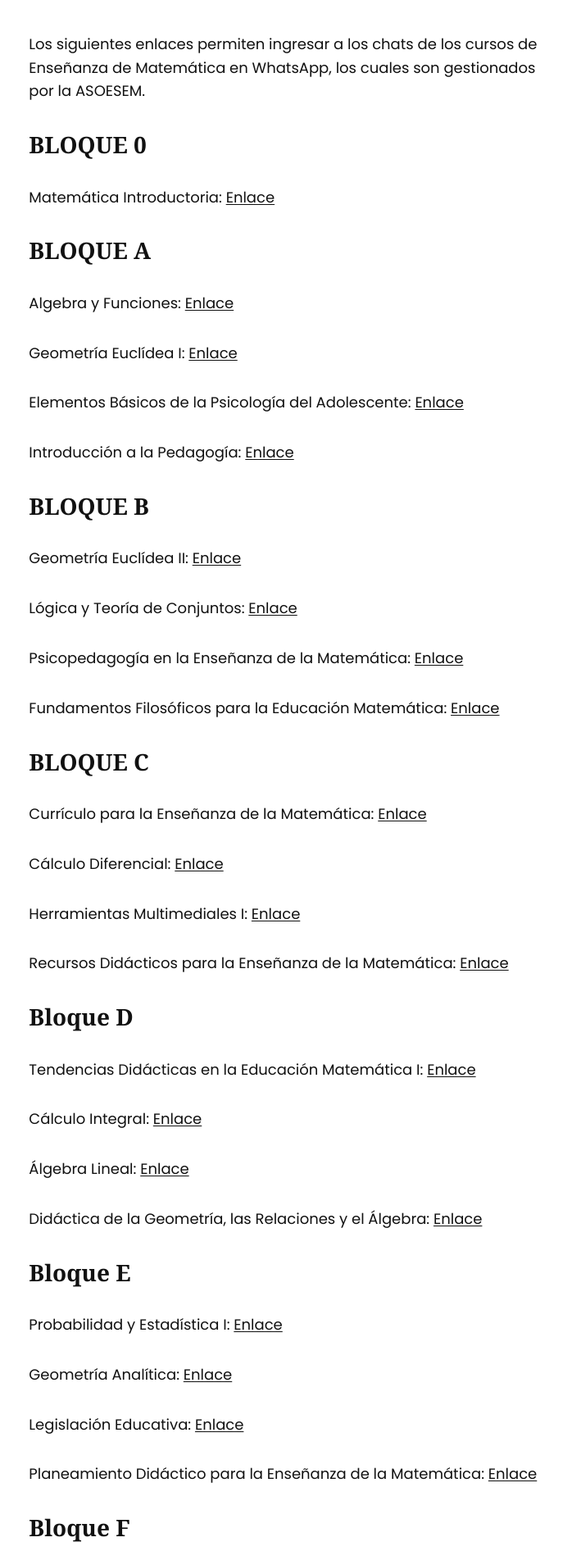
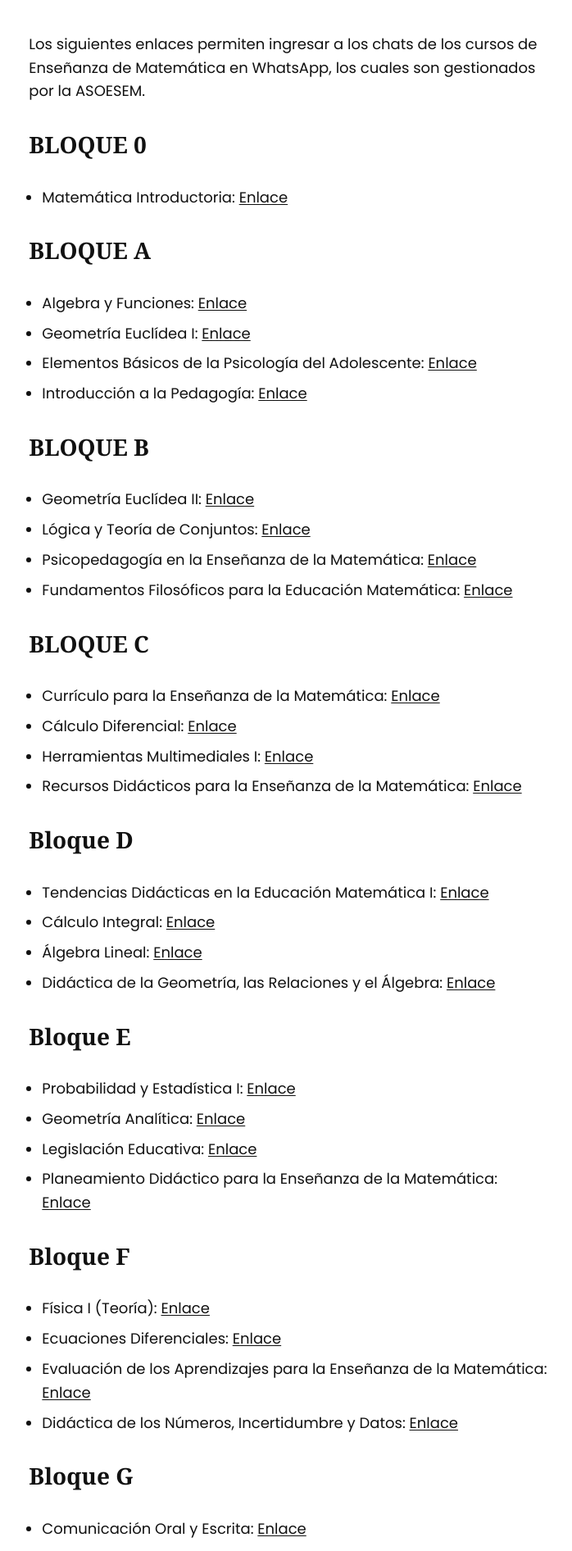
Before and after one commit to asoesem/asoesem.github.io, a Jekyll site: the page built from _posts/2024-09-05-guia-matricula.md, in a window 1280 px wide. Shown: the part 2673-4565 px from the top of the page at 82% size, without its empty margins (454-1152 px from the left). Built offline with Jekyll 4.4.1, drawn with Linux system fonts in a browser that asks for light colours.

```diff
--- a/_posts/2024-09-05-guia-matricula.md
+++ b/_posts/2024-09-05-guia-matricula.md
@@ -50,105 +50,79 @@ Los siguientes enlaces permiten ingresar a los chats de los cursos de Enseñanza
 
 ## BLOQUE 0
 
-Matemática Introductoria: [Enlace](https://chat.whatsapp.com/CDaEO4yOQWoJq5GNfOVzHI)
+* Matemática Introductoria: [Enlace](https://chat.whatsapp.com/CDaEO4yOQWoJq5GNfOVzHI)
 
 ## BLOQUE A
 
-Algebra y Funciones: [Enlace](https://chat.whatsapp.com/HpeVhLcHuK86iKhvcz2AbW)
-
-Geometría Euclídea I: [Enlace](https://chat.whatsapp.com/Co3PpqV9YUvACbOblFTucA)
-
-Elementos Básicos de la Psicología del Adolescente: [Enlace](https://chat.whatsapp.com/ED14lX4MD9x3ckTWAxxrXN)
-
-Introducción a la Pedagogía: [Enlace](https://chat.whatsapp.com/F7TPfYzwowm7RdnizgjT4j)
+* Algebra y Funciones: [Enlace](https://chat.whatsapp.com/HpeVhLcHuK86iKhvcz2AbW)
+* Geometría Euclídea I: [Enlace](https://chat.whatsapp.com/Co3PpqV9YUvACbOblFTucA)
+* Elementos Básicos de la Psicología del Adolescente: [Enlace](https://chat.whatsapp.com/ED14lX4MD9x3ckTWAxxrXN)
+* Introducción a la Pedagogía: [Enlace](https://chat.whatsapp.com/F7TPfYzwowm7RdnizgjT4j)
 
 ## BLOQUE B
 
-Geometría Euclídea II: [Enlace](https://chat.whatsapp.com/JB3KMAMtadCCbcHZtyn7RH)
-
-Lógica y Teoría de Conjuntos: [Enlace](https://chat.whatsapp.com/CulYn0mkitfJqF0B9yxB0h)
-
-Psicopedagogía en la Enseñanza de la Matemática: [Enlace](https://chat.whatsapp.com/Eyruh1xkcjh6Yv1CUUXeLM)
-
-Fundamentos Filosóficos para la Educación Matemática: [Enlace](https://chat.whatsapp.com/EliNXBVYfUb0CSsL0O1ceI)
+* Geometría Euclídea II: [Enlace](https://chat.whatsapp.com/JB3KMAMtadCCbcHZtyn7RH)
+* Lógica y Teoría de Conjuntos: [Enlace](https://chat.whatsapp.com/CulYn0mkitfJqF0B9yxB0h)
+* Psicopedagogía en la Enseñanza de la Matemática: [Enlace](https://chat.whatsapp.com/Eyruh1xkcjh6Yv1CUUXeLM)
+* Fundamentos Filosóficos para la Educación Matemática: [Enlace](https://chat.whatsapp.com/EliNXBVYfUb0CSsL0O1ceI)
 
 ## BLOQUE C
 
-Currículo para la Enseñanza de la Matemática: [Enlace](https://chat.whatsapp.com/GXNp6ABETmO3X48Vzuv6Bx)
-
-Cálculo Diferencial: [Enlace](https://chat.whatsapp.com/DsoHkcZeq65JcZyXdsI12m)
-
-Herramientas Multimediales I: [Enlace](https://chat.whatsapp.com/JVF0AKWEzsLGIzOLamUJwI)
-
-Recursos Didácticos para la Enseñanza de la Matemática: [Enlace](https://chat.whatsapp.com/DcAbj4kovFQ8yvkZaRv3Cd)
+* Currículo para la Enseñanza de la Matemática: [Enlace](https://chat.whatsapp.com/GXNp6ABETmO3X48Vzuv6Bx)
+* Cálculo Diferencial: [Enlace](https://chat.whatsapp.com/DsoHkcZeq65JcZyXdsI12m)
+* Herramientas Multimediales I: [Enlace](https://chat.whatsapp.com/JVF0AKWEzsLGIzOLamUJwI)
+* Recursos Didácticos para la Enseñanza de la Matemática: [Enlace](https://chat.whatsapp.com/DcAbj4kovFQ8yvkZaRv3Cd)
 
 ## Bloque D
 
-Tendencias Didácticas en la Educación Matemática I: [Enlace](https://chat.whatsapp.com/Ly21mWFHj1c5is3on9ISnT)
-
-Cálculo Integral: [Enlace](https://chat.whatsapp.com/FCkFo0YVMsD6XnAHn4SJWO)
-
-Álgebra Lineal: [Enlace](https://chat.whatsapp.com/JhTPSffvTwuE4b5JTgVwZM)
-
-Didáctica de la Geometría, las Relaciones y el Álgebra: [Enlace](https://chat.whatsapp.com/L3wlZUJjttd3JCn66k11RP)
+* Tendencias Didácticas en la Educación Matemática I: [Enlace](https://chat.whatsapp.com/Ly21mWFHj1c5is3on9ISnT)
+* Cálculo Integral: [Enlace](https://chat.whatsapp.com/FCkFo0YVMsD6XnAHn4SJWO)
+* Álgebra Lineal: [Enlace](https://chat.whatsapp.com/JhTPSffvTwuE4b5JTgVwZM)
+* Didáctica de la Geometría, las Relaciones y el Álgebra: [Enlace](https://chat.whatsapp.com/L3wlZUJjttd3JCn66k11RP)
 
 ## Bloque E
 
-Probabilidad y Estadística I: [Enlace](https://chat.whatsapp.com/FH21WB6Updz0JWM8JxMxK2)
-
-Geometría Analítica: [Enlace](https://chat.whatsapp.com/DloZTAxmBbG61b5jINNJMM)
-
-Legislación Educativa: [Enlace](https://chat.whatsapp.com/FXDDWZw1n4AFUM4BDtMbWG)
-
-Planeamiento Didáctico para la Enseñanza de la Matemática: [Enlace](https://chat.whatsapp.com/JOj6Fhc7q7J8kQWNcX65Os)
+* Probabilidad y Estadística I: [Enlace](https://chat.whatsapp.com/FH21WB6Updz0JWM8JxMxK2)
+* Geometría Analítica: [Enlace](https://chat.whatsapp.com/DloZTAxmBbG61b5jINNJMM)
+* Legislación Educativa: [Enlace](https://chat.whatsapp.com/FXDDWZw1n4AFUM4BDtMbWG)
+* Planeamiento Didáctico para la Enseñanza de la Matemática: [Enlace](https://chat.whatsapp.com/JOj6Fhc7q7J8kQWNcX65Os)
 
 ## Bloque F
 
-Física I (Teoría): [Enlace](https://chat.whatsapp.com/GHceqk1XIGKBWb3AhBtUQ9)
-
-Ecuaciones Diferenciales: [Enlace](https://chat.whatsapp.com/I11jkSiRhQP86XBz3QhuJT)
-
-Evaluación de los Aprendizajes para la Enseñanza de la Matemática: [Enlace](https://chat.whatsapp.com/JG3YBR7nq8X4aNGeTb8Hkj)
-
-Didáctica de los Números, Incertidumbre y Datos: [Enlace](https://chat.whatsapp.com/DSTZrPOXyZeAph5fGSZCqG)
+* Física I (Teoría): [Enlace](https://chat.whatsapp.com/GHceqk1XIGKBWb3AhBtUQ9)
+* Ecuaciones Diferenciales: [Enlace](https://chat.whatsapp.com/I11jkSiRhQP86XBz3QhuJT)
+* Evaluación de los Aprendizajes para la Enseñanza de la Matemática: [Enlace](https://chat.whatsapp.com/JG3YBR7nq8X4aNGeTb8Hkj)
+* Didáctica de los Números, Incertidumbre y Datos: [Enlace](https://chat.whatsapp.com/DSTZrPOXyZeAph5fGSZCqG)
 
 ## Bloque G
 
-Comunicación Oral y Escrita: [Enlace](https://chat.whatsapp.com/HYOMAzIn5YWEeuxDgmzZ0L)
-
-Introducción a la Teoría de los Números: [Enlace](https://chat.whatsapp.com/LZ9Gfq5DjuWFfn2Oi9E67q)
-
-Metodología de la Enseñanza de la Matemática: [Enlace](https://chat.whatsapp.com/L5s56mM8x4s7zRs42eyHw5)
+* Comunicación Oral y Escrita: [Enlace](https://chat.whatsapp.com/HYOMAzIn5YWEeuxDgmzZ0L)
+* Introducción a la Teoría de los Números: [Enlace](https://chat.whatsapp.com/LZ9Gfq5DjuWFfn2Oi9E67q)
+* Metodología de la Enseñanza de la Matemática: [Enlace](https://chat.whatsapp.com/L5s56mM8x4s7zRs42eyHw5)
 
 ## Bloque H
 
-Historia y Filosofía de la Matemática: [Enlace](https://chat.whatsapp.com/LQyFMEudhJnKHxM9IPEosA)
-
-Métodos Numéricos: [Enlace](https://chat.whatsapp.com/K2NOqK77DXd9CUHggThLYy)
-
-Práctica Docente para la Enseñanza de la Matemática: [Enlace](https://chat.whatsapp.com/KNWb4KblhTc3SfeDf71PrP)
+* Historia y Filosofía de la Matemática: [Enlace](https://chat.whatsapp.com/LQyFMEudhJnKHxM9IPEosA)
+* Métodos Numéricos: [Enlace](https://chat.whatsapp.com/K2NOqK77DXd9CUHggThLYy)
+* Práctica Docente para la Enseñanza de la Matemática: [Enlace](https://chat.whatsapp.com/KNWb4KblhTc3SfeDf71PrP)
 
 ## Bloque I
 
-Cálculo Superior: [Enlace](https://chat.whatsapp.com/GfvG13vuoGsGuvI4U47F4G)
-
-Herramientas Multimediales II: [Enlace](https://chat.whatsapp.com/C8Ousa80n5QH2mMSoxETZr)
+* Cálculo Superior: [Enlace](https://chat.whatsapp.com/GfvG13vuoGsGuvI4U47F4G)
+* Herramientas Multimediales II: [Enlace](https://chat.whatsapp.com/C8Ousa80n5QH2mMSoxETZr)
 
 ## Bloque J
 
-Álgebra Moderna: [Enlace](https://chat.whatsapp.com/Dy7lbhnxgHtFUI9Faxma4G)
-
-Electiva (3 créditos). Escoger una de las siguientes:
-
+* Álgebra Moderna: [Enlace](https://chat.whatsapp.com/Dy7lbhnxgHtFUI9Faxma4G)
+* Electiva (3 créditos). Escoger una de las siguientes:
 * Construcciones Geométricas: [Enlace](https://chat.whatsapp.com/Gjh6Tbw1oMqECRJxsRv69j)
 * Geometrías no Euclídeas: [Enlace](https://chat.whatsapp.com/KvLuygQLx2Z1iWxO79sEH0)
 * Herramientas básicas de investigación: [Enlace](https://chat.whatsapp.com/HHMvDogiUuF4bAXlbMOZVD)
 
 ## Bloque K
 
-Análisis Real: [Enlace](https://chat.whatsapp.com/H5koTfhfwaZ6PFuejjji0a)
-
-Investigación en Educación Matemática I: [Enlace](https://chat.whatsapp.com/JbKbDfybvmJ9G7l5jH1N6s)
+* Análisis Real: [Enlace](https://chat.whatsapp.com/H5koTfhfwaZ6PFuejjji0a)
+* Investigación en Educación Matemática I: [Enlace](https://chat.whatsapp.com/JbKbDfybvmJ9G7l5jH1N6s)
 
 ---
 
```
